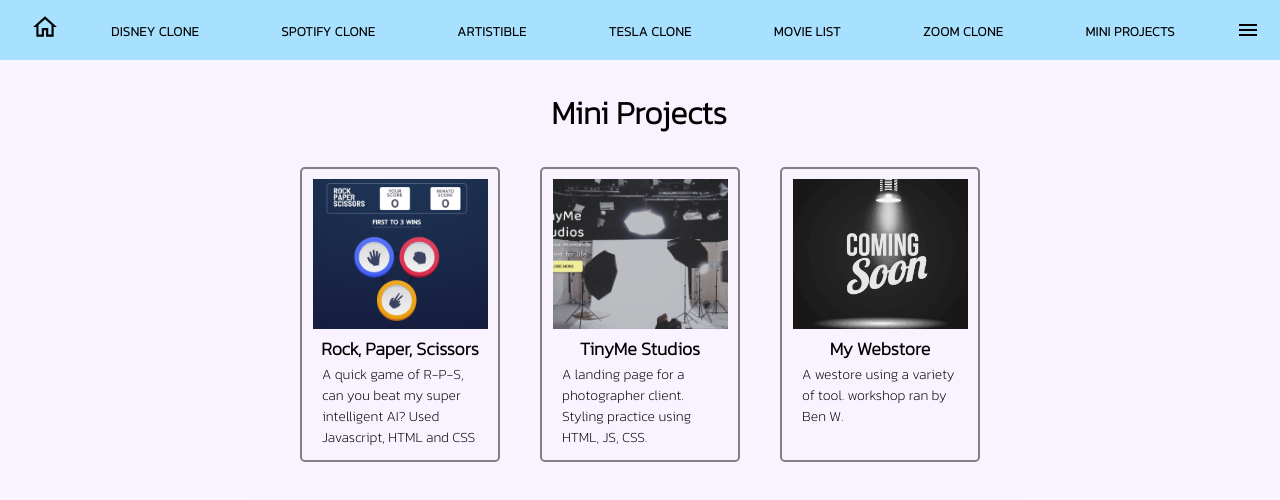
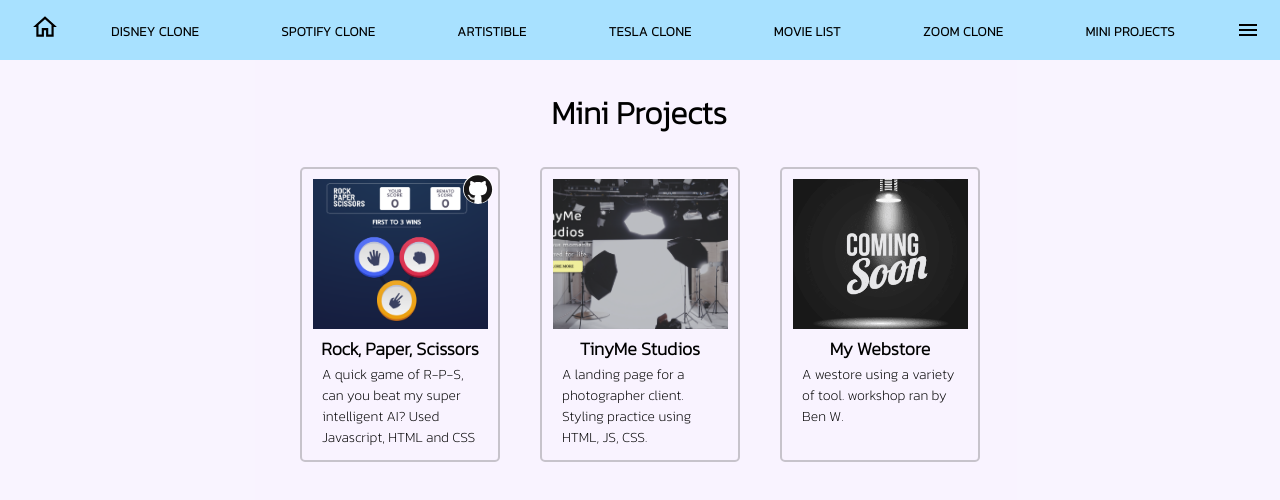
Before and after one commit to Netsujr/renato-react-portfolio, a React (Create React App) app: page /mini-projects in a window 1280 px wide. Shown: the top 500 px of the page. Built offline with nearby package versions, Linux system fonts and the light colour scheme.

Commit message:
fixed mini cards style

```diff
--- a/src/components/projects/MiniProjects.js
+++ b/src/components/projects/MiniProjects.js
@@ -3,6 +3,8 @@ import styled from 'styled-components';
 import comingSoon from "../../images/comingsoon.png";
 import rps from "../../images/MiniProjects/Rock-paper-scissors.png";
 import tm1 from "../../images/TinyMe/one.png";
+import GithubIcon from "../../images/Icons/github-original.svg";
+
 
 
 function Section({ leftBtnText, rightBtnText }) {
@@ -30,7 +32,8 @@ function Section({ leftBtnText, rightBtnText }) {
       </ItemText>
       <Cards>
         <CardBody>
-          <a href="https://distracted-mahavira-252b8c.netlify.app/" target="blank_" ><img src={rps} alt="RockPaperScissors" /></a>
+          <a href="https://distracted-mahavira-252b8c.netlify.app/" target="blank_" ><img id="image" src={rps} alt="RockPaperScissors" /></a>
+          <a href="https://github.com/netsujr" target="_blank" rel="noreferrer"><img id="icon" src={GithubIcon} alt="Github" /></a>
           <CardTitle>
             <h4>Rock, Paper, Scissors</h4>
           </CardTitle>
@@ -111,22 +114,46 @@ const Cards = styled.div`
   `;
 
 const CardBody = styled.div`
-  border: 2px solid gray;
+  border: 2px solid rgba(83, 83, 83, 0.3);
   max-width: 200px;
   max-height: 295px;
   margin: 20px;
   padding: 10px;
   border-radius: 5px;
+  position: relative;
 
   &:hover {
-    border: 3px solid rgba(94, 35, 157, 0.6);
+    border: 2px solid rgba(83, 83, 83, 0.6);
   }
 
   img {
     width: 175px;
     height: 150px;
     object-fit: cover;
+    z-index: 0;
   }
+
+  #image {
+    z-index: 0;
+  }
+
+  #icon {
+    z-index: 1;
+    height: 30px;
+    width: 30px;
+    display: flex;
+    position: absolute;
+    top: 5px;
+    right: 5px;
+    background-color: white;
+    border-radius: 50px;
+
+    &:hover {
+      height: 32px;
+      width: 32px;
+    }
+  }
+
   `;
 
 const CardTitle = styled.div`
@@ -138,6 +165,7 @@ const CardDesc = styled.div`
     text-align: start;
     padding: 0px 10px;
   }
+
   `;
 
 const Wrap = styled.div`
```
